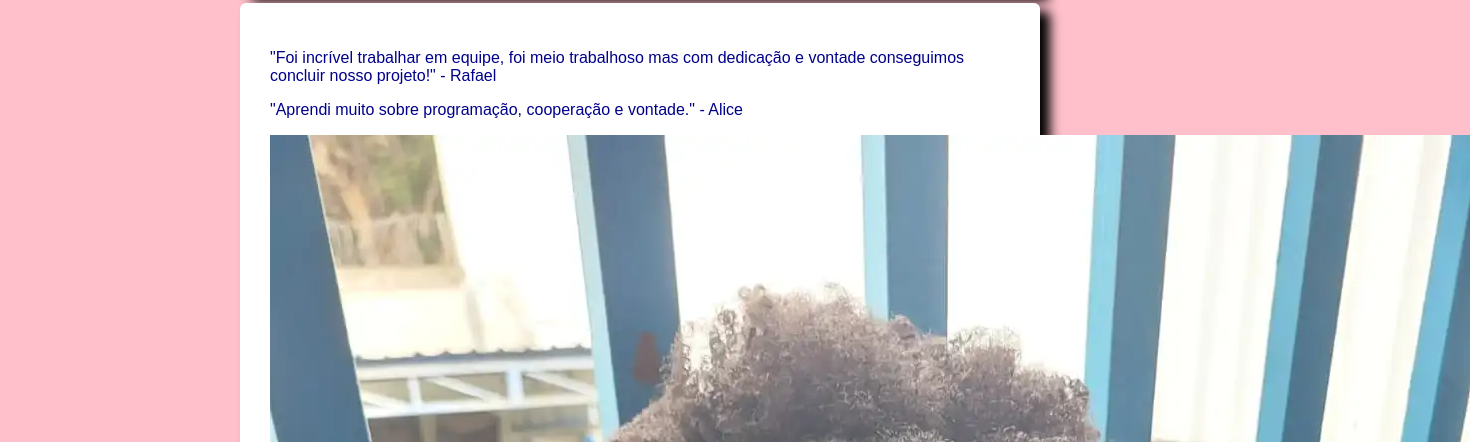
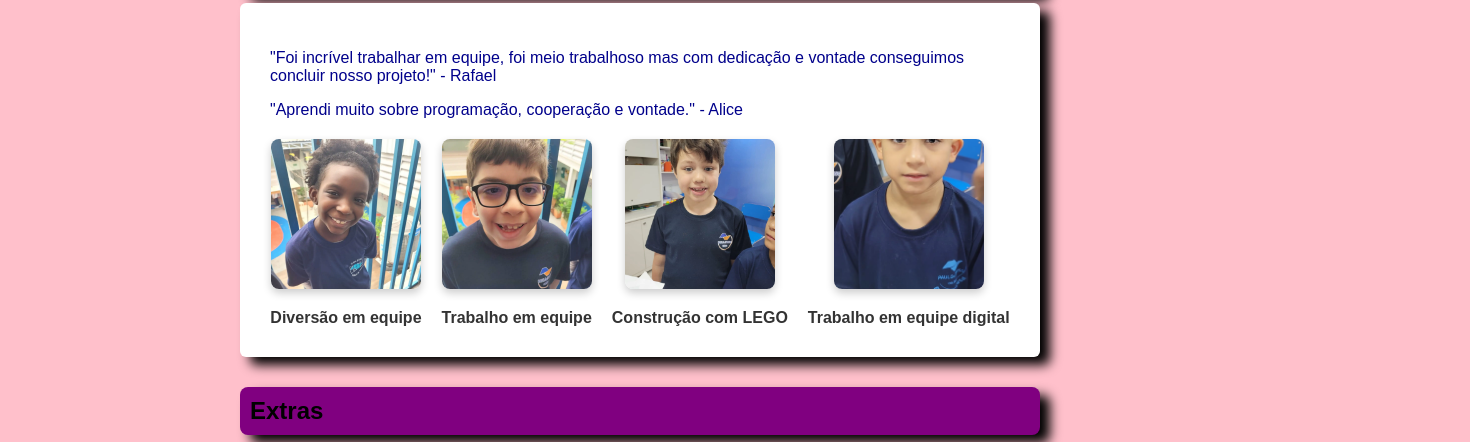
Before and after one commit to phzineasygame/html-FFL, a plain HTML site: page index.html in a window 1280 px wide. Shown: the part 1296-1738 px from the top of the page, 1470 px wide, since content can reach past the window. Drawn offline with Linux system fonts and the light colour scheme.

Commit message:
mudança3.0

```diff
--- a/index.html
+++ b/index.html
@@ -47,10 +47,22 @@
 
 
       <div class="fotos-depoimento">
-        <img src="fotos/img1.webp" alt="Momento de diversão 1" class="imagem-depoimento">
-        <img src="fotos/img2.webp" alt="Equipe treinando 1" class="imagem-depoimento">
-        <img src="fotos/img3.webp" alt="Construção com LEGO" class="imagem-depoimento">
-        <img src="fotos/img4.webp" alt="Trabalho em equipe" class="imagem-depoimento">
+        <div class="imagem-depoimento-container">
+          <img src="fotos/img1.webp" alt="Momento de diversão 1" class="imagem-depoimento">
+          <div class="nome-imagem">Diversão em equipe</div>
+        </div>
+        <div class="imagem-depoimento-container">
+          <img src="fotos/img2.webp" alt="Equipe treinando 1" class="imagem-depoimento">
+          <div class="nome-imagem">Trabalho em equipe</div>
+        </div>
+        <div class="imagem-depoimento-container">
+          <img src="fotos/img3.webp" alt="Construção com LEGO" class="imagem-depoimento">
+          <div class="nome-imagem">Construção com LEGO</div>
+        </div>
+        <div class="imagem-depoimento-container">
+          <img src="fotos/img4.webp" alt="Trabalho em equipe" class="imagem-depoimento">
+          <div class="nome-imagem">Trabalho em equipe digital</div>
+        </div>
       </div>
 
     </div>
--- a/style.css
+++ b/style.css
@@ -132,3 +132,32 @@ body {
       opacity: 1;
     }
   }
+
+
+.fotos-depoimento {
+  display: flex;
+  gap: 20px;
+  margin-top: 20px;
+  flex-wrap: wrap;
+  justify-content: center;
+}
+
+.fotos-depoimento img {
+  width: 150px;
+  height: 150px;
+  border-radius: 8px;
+  object-fit: cover;
+  box-shadow: 0 4px 8px rgba(0, 0, 0, 0.2);
+  margin-bottom: 10px;
+}
+
+.fotos-depoimento .imagem-depoimento-container {
+  text-align: center; /
+}
+
+.fotos-depoimento .nome-imagem {
+  margin-top: 10px;
+  font-weight: bold;
+  color: #333;
+  font-size: 16px;
+}
```
